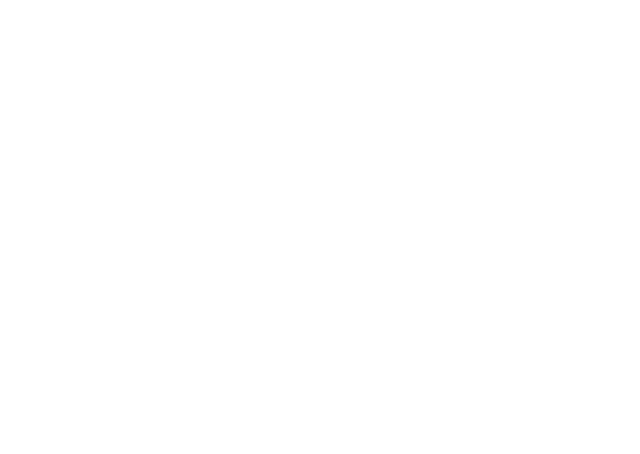
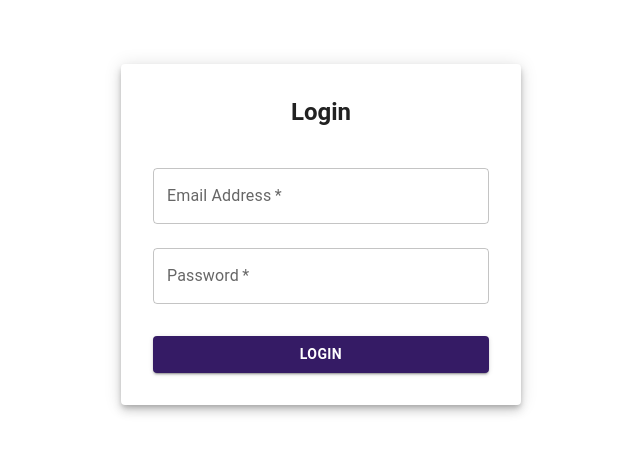
Before and after one commit to SenuraUpesh2002/Research-Project-SLIIT, a React (Vite) app in the folder client/: page /login in a window 1280 px wide. Before the commit this address had no page. Shown: the top 454 px of the page, without its empty margins (319-959 px from the left). Built offline with nearby package versions, Linux system fonts and the light colour scheme.

Commit message:
Added the backend route of Login.jsx

```diff
--- a/client/src/App.jsx
+++ b/client/src/App.jsx
@@ -23,7 +23,9 @@ import FuelLevel from './ComponentHome/FuelLevel';
 import StationInfo from './ComponentHome/StationInfo';
 import Sensor from './ComponentHome/Sensor';
 import Register from './ComponentHome/Register';
+import Login from './ComponentHome/Login';
 import Anomaly from './ComponentHome/Anomaly';
+
 
 function App() {
 
@@ -42,6 +44,7 @@ function App() {
           <Route path="/fs-view5/:stationId" element={<View5 />} />
           <Route path='/fs-view6' element={<View6/>}></Route>
           <Route path='/' element={<Register/>}></Route>
+          <Route path='/login' element={<Login/>}></Route>
           <Route path='/ComponentHome/FuelLevel' element={<FuelLevel/>}></Route>
           <Route path='/StationInfo' element={<StationInfo/>}></Route>
 
--- /dev/null
+++ b/client/src/ComponentHome/Login.jsx
@@ -0,0 +1,78 @@
+import React, { useState } from "react";
+import {
+  Box, TextField, Button, Paper, Typography
+} from "@mui/material";
+
+function Login() {
+  const [email, setEmail] = useState("");
+  const [password, setPassword] = useState("");
+  const [error, setError] = useState("");
+
+  const handleSubmit = async (event) => {
+    event.preventDefault();
+    setError("");
+    try {
+      const response = await fetch("http://localhost:8081/login", {
+        method: "POST",
+        headers: { "Content-Type": "application/json" },
+        body: JSON.stringify({ email, password }),
+      });
+      const result = await response.json();
+      if (response.ok) {
+        alert("Login successful");
+        // Redirect or store user info/token as needed
+      } else {
+        setError(result.error || "Login failed");
+      }
+    } catch (err) {
+      setError("Error: " + err.message);
+    }
+  };
+
+  return (
+    <Paper elevation={6} sx={{ maxWidth: 400, margin: "auto", padding: 4, mt: 8 }}>
+      <Typography variant="h5" mb={3} align="center" fontWeight="bold">
+        Login
+      </Typography>
+      <Box component="form" onSubmit={handleSubmit} noValidate>
+        <TextField
+          label="Email Address"
+          variant="outlined"
+          fullWidth
+          margin="normal"
+          type="email"
+          required
+          value={email}
+          onChange={e => setEmail(e.target.value)}
+        />
+        <TextField
+          label="Password"
+          variant="outlined"
+          fullWidth
+          margin="normal"
+          type="password"
+          required
+          value={password}
+          onChange={e => setPassword(e.target.value)}
+        />
+        {error && (
+          <Typography color="error" mt={1} align="center">
+            {error}
+          </Typography>
+        )}
+        <Button
+          type="submit"
+          variant="contained"
+          fullWidth
+          sx={{ mt: 3, fontWeight: "bold", backgroundColor: "#351B65",
+            "&:hover": { backgroundColor: "#2a144d" }
+          }}
+        >
+          Login
+        </Button>
+      </Box>
+    </Paper>
+  );
+}
+
+export default Login;
```
